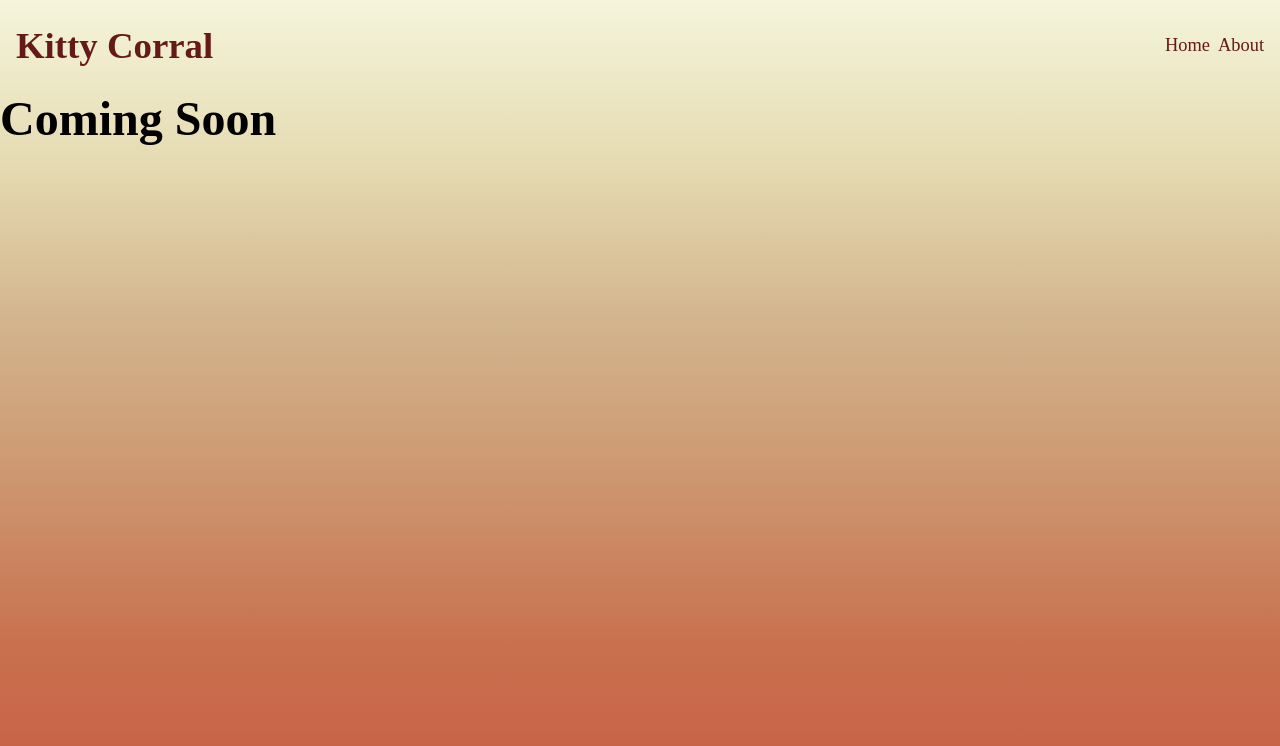
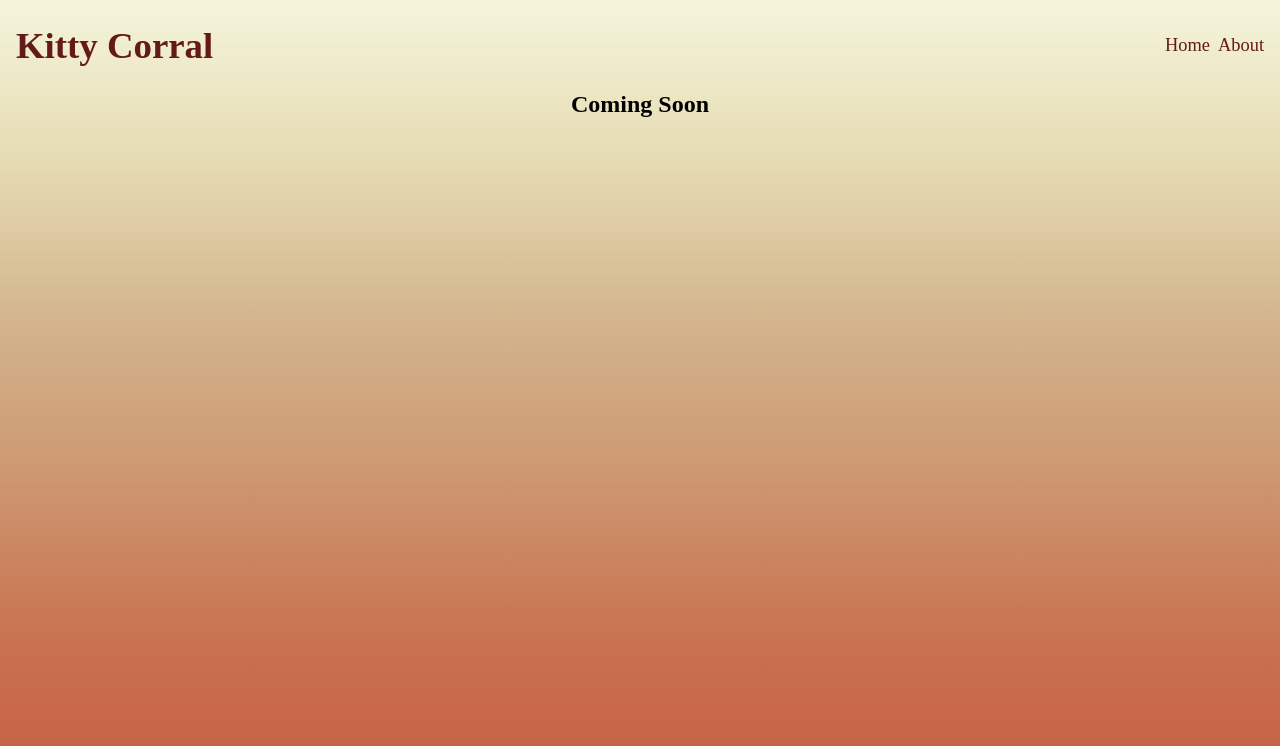
Before and after one commit to franco-ortega/kitty-corral, a Next.js app: page /about in a window 1280 px wide. Shown: the top 746 px of the page. Built offline with nearby package versions, Linux system fonts and the light colour scheme.

Commit message:
add intial About styling

```diff
--- a/components/about/About.module.css
+++ b/components/about/About.module.css
@@ -1,3 +1,4 @@
 .About {
-    font-size: 2rem;
+    font-size: 1rem;
+    text-align: center;
 }
```
